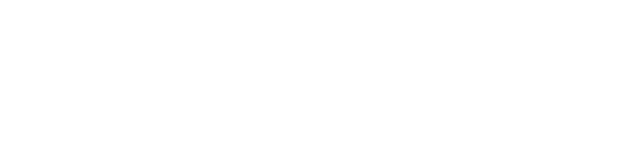
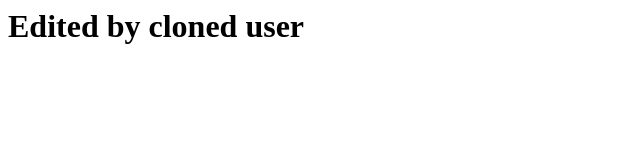
Before and after one commit to AmolShende/testgitrepo16072024, a plain HTML site: page index.html in a window 1280 px wide. Shown: the whole page, without its empty margins (0-640 px from the left). Drawn offline with Linux system fonts and the light colour scheme.

Commit message:
Commit changes by cloned user

```diff
--- a/index.html
+++ b/index.html
@@ -1,3 +1,4 @@
 <html>
 <title> This is my first website </title>
+<h1> Edited by cloned user </h1>
 </html>
```
